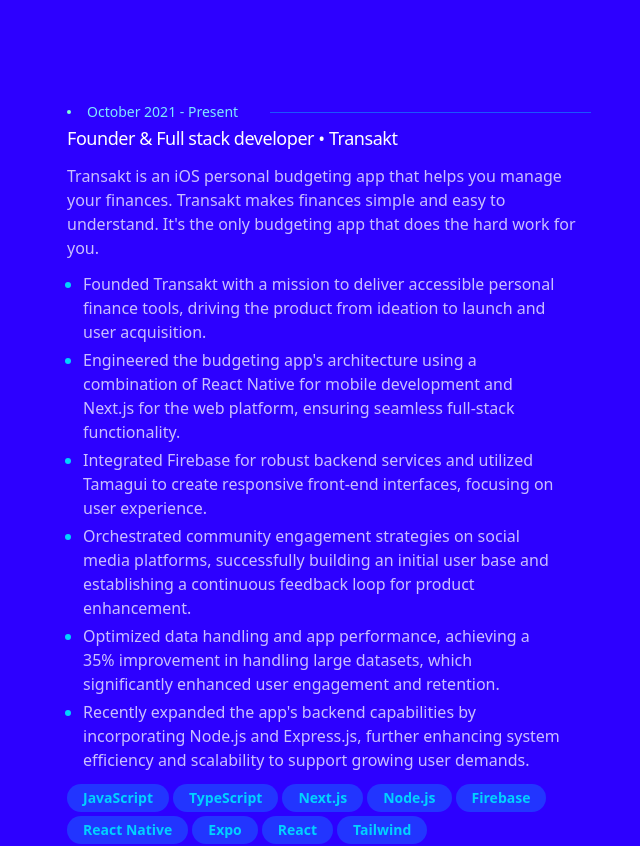
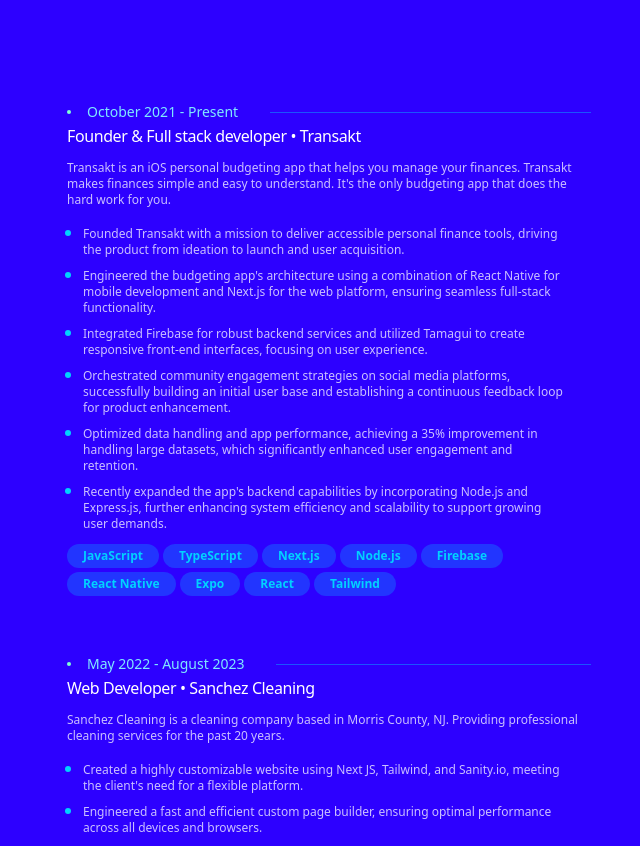
Before and after one commit to eds2002/eduardo-portfolio, a Next.js app: page / in a window 1280 px wide. Shown: the part 440-1286 px from the top of the page, without its empty margins (593-1233 px from the left). Built offline with nearby package versions, Linux system fonts and the light colour scheme.

Commit message:
Font size changes

```diff
--- a/src/features/home/index.tsx
+++ b/src/features/home/index.tsx
@@ -171,14 +171,14 @@
               <Typography
                 variant="h3"
                 affects={'removePMargin'}
-                className="text-lg font-medium"
+                className="text-md font-medium"
               >
                 {item.role} • {item.name}
               </Typography>
               <Typography
                 variant="p"
                 affects={'removePMargin'}
-                className="text-md opacity-75"
+                className="text-xs opacity-75"
               >
                 {item.description}
               </Typography>
@@ -188,7 +188,7 @@
                     <Typography
                       variant="p"
                       affects={'removePMargin'}
-                      className="text-md opacity-75"
+                      className="text-xs opacity-75"
                     >
                       {responsibility}
                     </Typography>
@@ -199,7 +199,7 @@
                 {item.stack.map((tech) => (
                   <span
                     key={tech}
-                    className="text-sm text-tertiary-1 font-semibold px-4 py-1 bg-tertiary-1/25 rounded-full block"
+                    className="text-xs text-tertiary-1 font-semibold px-4 py-1 bg-tertiary-1/25 rounded-full block"
                   >
                     {tech}
                   </span>
```
